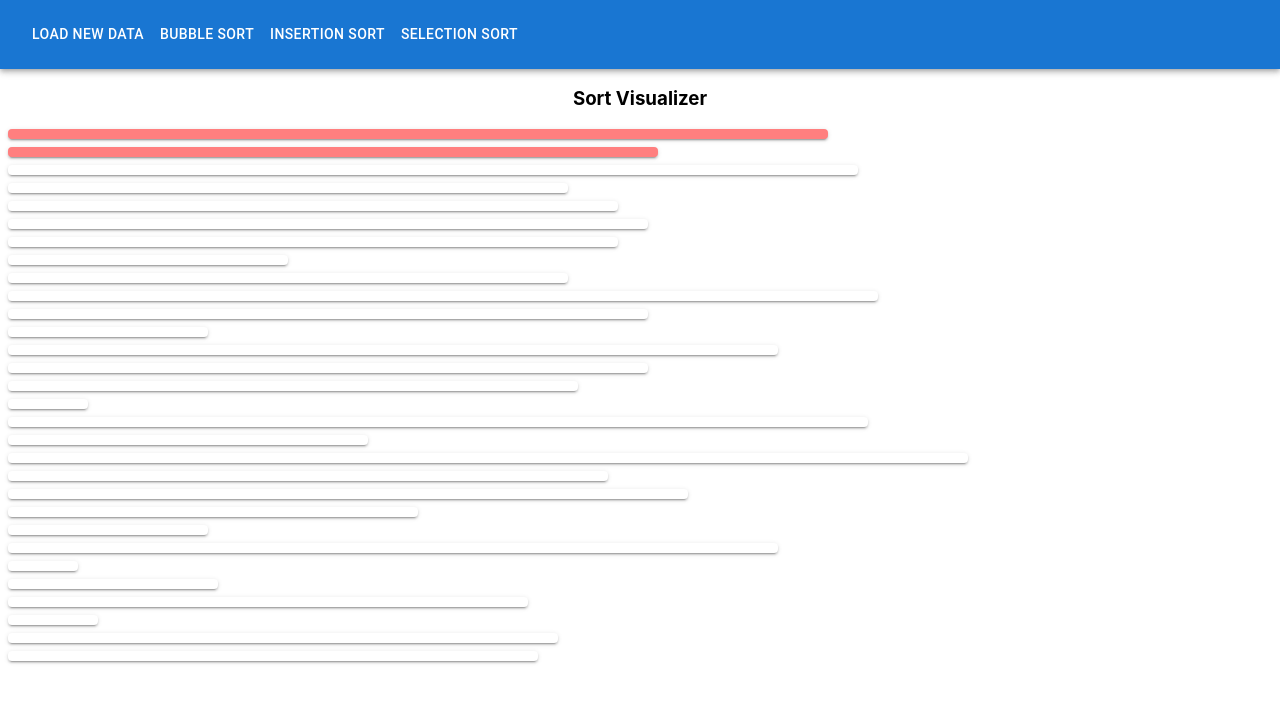
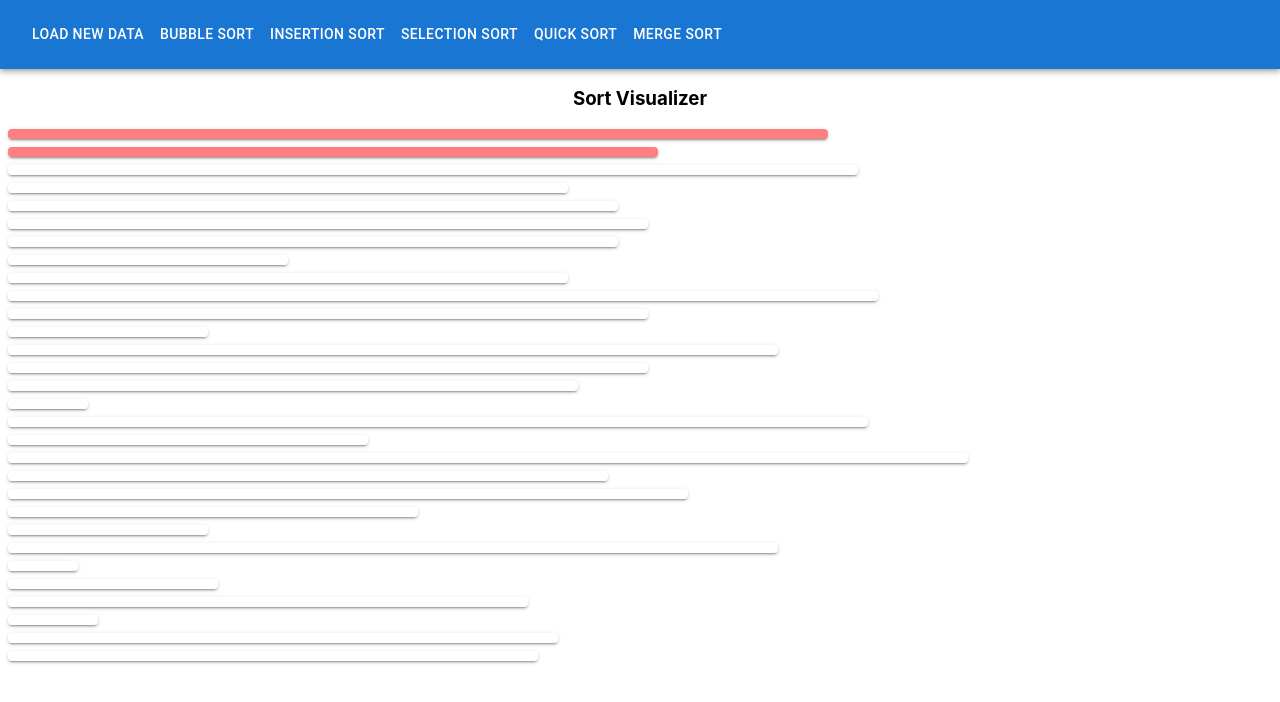
Before and after one commit to rkaufusi/sort-visualizer, a React (Create React App) app: page / in a window 1280 px wide. Shown: the top 702 px of the page. Built offline with nearby package versions, Linux system fonts and the light colour scheme.

Commit message:
added insertion sort

```diff
--- a/src/App.js
+++ b/src/App.js
@@ -7,7 +7,7 @@ import bubbleSort from './components/sorting-algos/bubbleSort'
 
 
 function App({randData, myTest}) {
-// console.log(`random data ` + randData)
+console.log(randData)
   //console.log(myTest)
 // console.log(randData[myTest[0]], randData[myTest[1]]);
 
--- a/src/components/appBar.js
+++ b/src/components/appBar.js
@@ -13,14 +13,13 @@ import App from '../App.js'
 import {useState, useEffect} from 'react'
 //import bubbleSort from './sorting-algos/bubbleSort.js'
 
-const pages = ['Load new data', 'Bubble Sort', 'Insertion Sort', 'Selection Sort'];
+const pages = ['Load new data', 'Bubble Sort', 'Insertion Sort', 'Selection Sort', 'Quick Sort', 'Merge Sort'];
 
 const AppBarNav = () => {
   const [anchorElNav, setAnchorElNav] = React.useState(null);
   const [clicked, setClicked] = useState('')
   const [data, setData] = useState([])
   const [myCount, setMyCount] = useState(0)
-
 
   let passData = []
 
@@ -32,33 +31,50 @@ const AppBarNav = () => {
     setAnchorElNav(null);
   };
 
-
 const [test, setTest] = useState([0, 29])
 const [testA, setTestA] = useState()
+
+const selectionSort = () => {
+    let startIndex = 0;
+    setTimeout(() => {
+      while (startIndex < data.length - 1){
+        let smallest = startIndex;
+          for(let i = startIndex + 1; i < data.length; i++){
+            if(data[smallest] > data[i]) smallest = i;
+            //setData([...data])
+            //console.log(data)
+          }
+        swap(startIndex, smallest, data)
+        startIndex++;
+        setData([...data])
+      }
+      //setData([...data])
+    }, 2500)
+    //return array;
+}
 
   const insertionSort = () => {
     console.log(`called`)
       for(let i = 1; i < data.length; i++){
         let j = i;
+        setTimeout(()=> {
           while (j > 0 && data[j] < data[j - 1]){
             swap(j, j - 1, data);
             j -= 1;
           }
           console.log(data)
           setData([...data])
+        }, 2500)
       }
       console.log(data)
       //return data;
     }
 
 const bubbleSort = () => {
-  //let temp = 29
   let tempA = 0
   while(tempA < 29){
     for(let i = 0; i < data.length - 1 - tempA; i++){
       setTimeout(() => {
-        //setTest([i, data.length - 1 - tempA])
-        //console.log(data[i], data[i + 1])
         if(data[i] > data[i + 1]){
           swap(i, i + 1, data)
         }
@@ -67,27 +83,8 @@ const bubbleSort = () => {
       }, 2500)
     }
     tempA++
-
   }
 }
-/*
-  const bubble = (array) => {
-    let unSorted = true
-    let count = array.length
-     while(unSorted){
-      for(let i = 0; i < array.length; i++){
-        if(array[i] > array[i + 1]){
-          swap(i, i + 1, array)
-        }
-        //setData(array)
-      }
-      count--
-      if(count === 0) {
-        unSorted = false
-      }
-    }
-     return array;
-  }*/
   const swap = (i, j, array) => {
     let temp = array[j]
     array[j] = array[i]
@@ -97,16 +94,25 @@ const bubbleSort = () => {
   const [click, setClick] = useState('')
 
   const menuClick = (clicked) => {
-    console.log(clicked)
-    if(clicked === 'Load new data'){
+    switch(clicked){
+      case 'Load new data':
         createData()
-    }
-    if(clicked === 'Bubble Sort'){
+        break;
+      case 'Bubble Sort':
         bubbleSort()
-    }
-    if(clicked === 'Insertion Sort'){
-      console.log(`called Here`)
+        break
+      case 'Insertion Sort':
         insertionSort()
+        break
+      case 'Selection Sort':
+        selectionSort()
+        break
+      case 'Quick Sort':
+        console.log(`Quick Sort`)
+        break
+      case 'Merge Sort':
+        console.log(`Merge Sort`)
+        break
     }
   }
   const createData = () => {
--- a/src/components/paper.js
+++ b/src/components/paper.js
@@ -13,10 +13,11 @@ export default function LenPaper({len, idx, currIdx}) {
     }
     const styleFinishedCol = {
       backgroundColor: "#90EE90"
-
     }
 
-    console.log(currIdx[1])
+    /*     */
+
+    //console.log(len)
    // console.log(`tempA ` + tempA)
     // <Paper sx={idx === currIdx[0] || idx === currIdx[0] + 1 ? {...style} : idx > temp ? {...styleFinishedCol} : ''} elevation={2}/>
   return (
```
Lines whose indentation alone changed are shown as unchanged.
